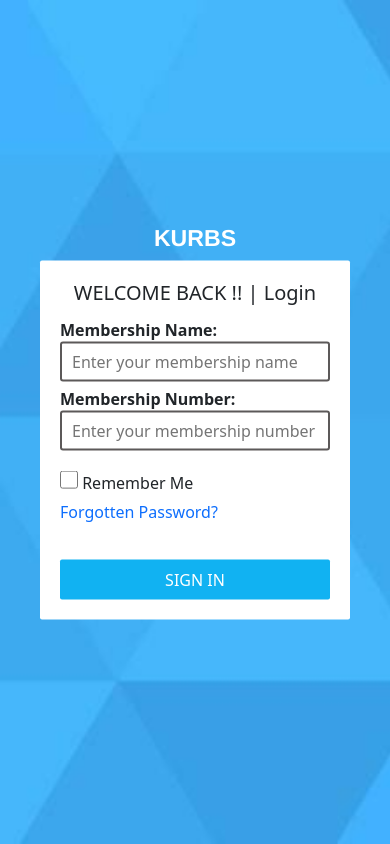
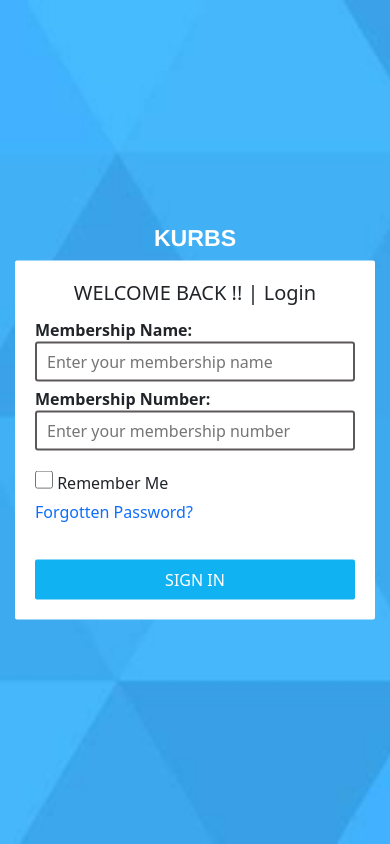
Before and after one commit to laytonmusyoki/PDC-PensionScheme, a Flask app: page / in a window 390 px wide. Run offline with Flask 3, Linux system fonts and the light colour scheme; some libraries are stand-ins or nearby versions.

Commit message:
media query

```diff
--- a/static/style.css
+++ b/static/style.css
@@ -113,7 +113,7 @@ label{
         width: 100%;
     }
     .login-container{
-        width: 310px;
+        width: 360px;
     }
     .login-container .checkbox{
         text-align: center;
```
